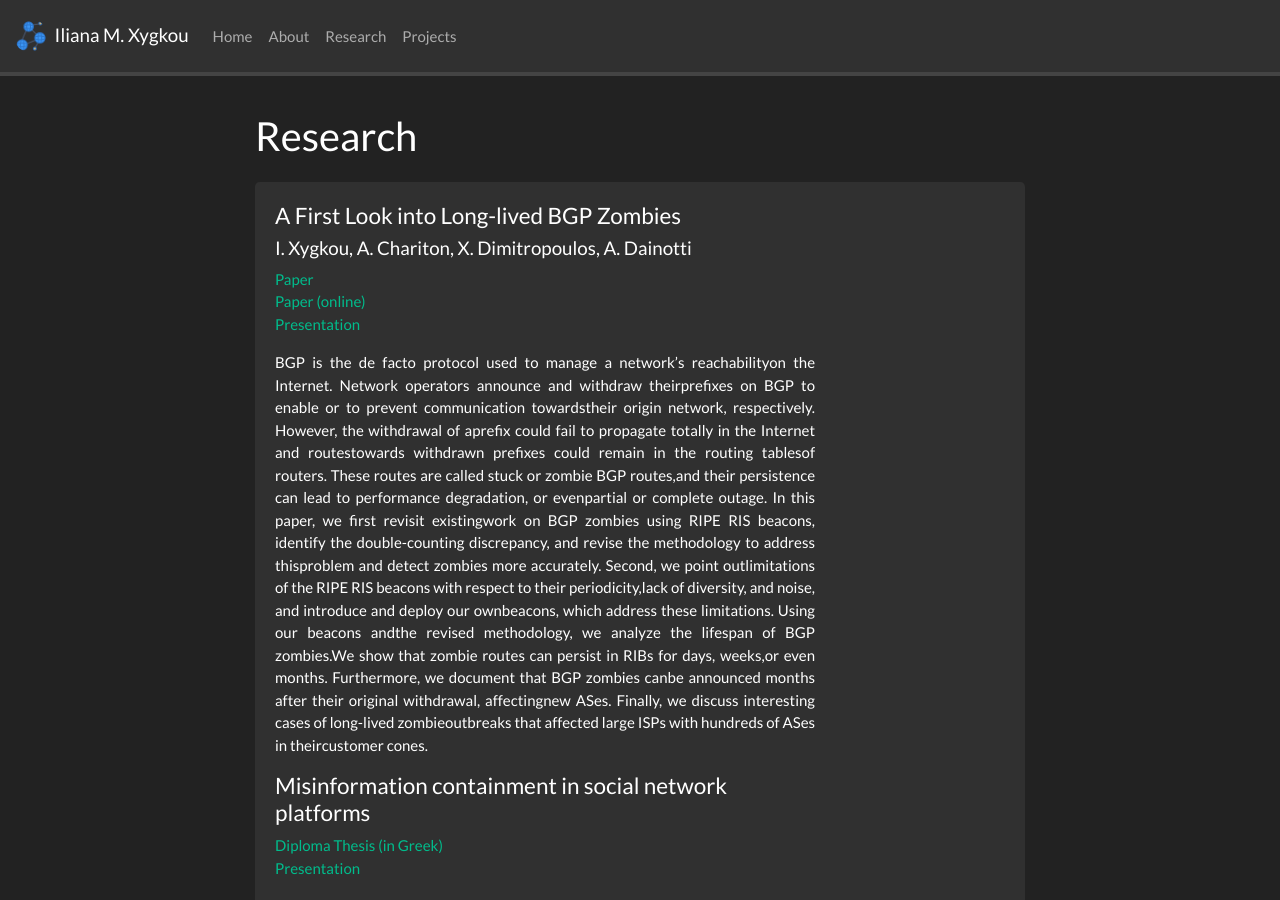
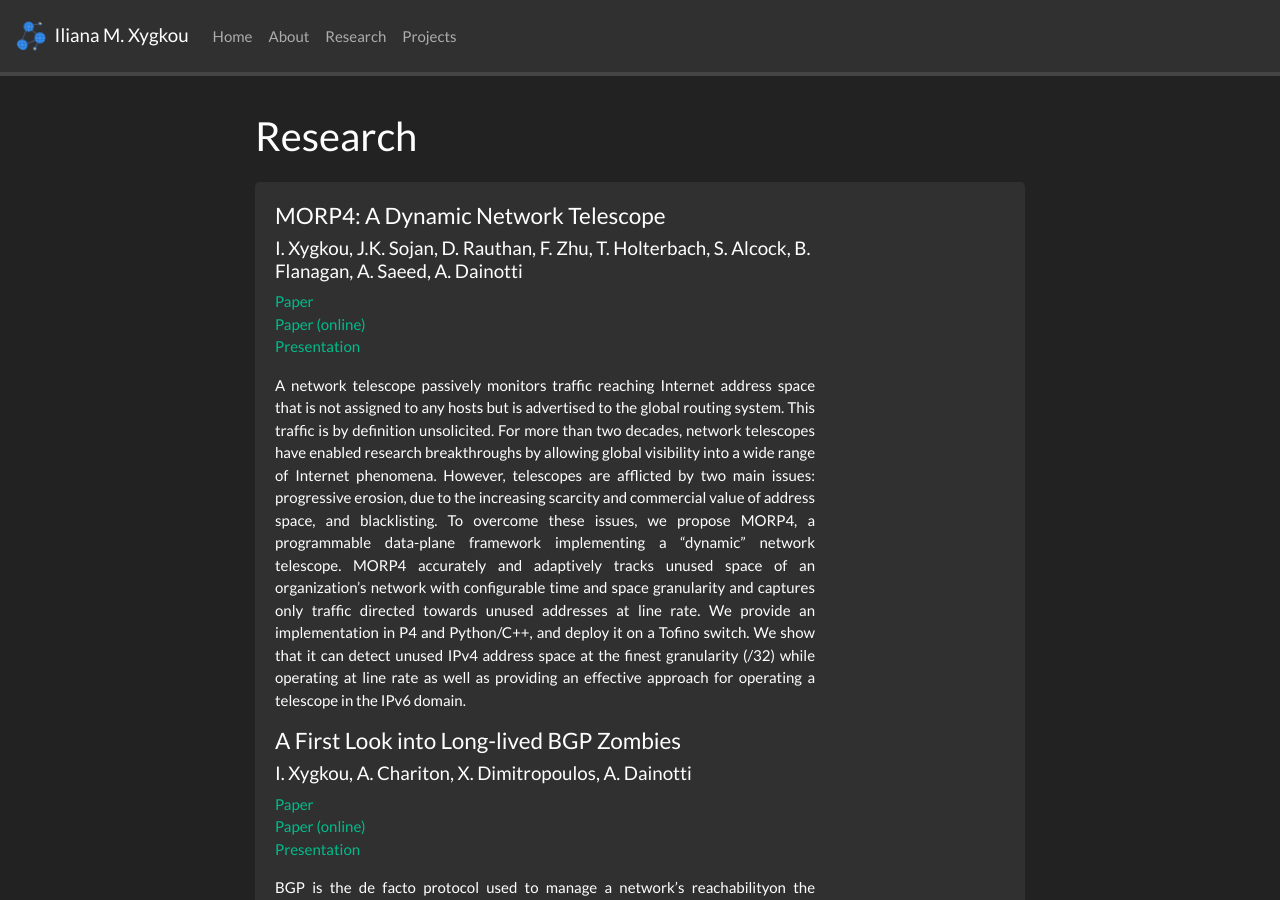
Before and after one commit to IlianaXn/ilianaxn.github.io, a Jekyll site: the page built from _pages/research.md, in a window 1280 px wide and 900 px high. Built offline with Jekyll 4.4.1, drawn with Linux system fonts in a browser that asks for light colours; nearby versions of some CDN libraries; a style sheet for code colours, icons or effects is not loaded.

Commit message:
Add MORP4 project details to research page
Added details about the MORP4 project, including authors, paper links, and a summary of its functionality.

```diff
--- a/_pages/research.md
+++ b/_pages/research.md
@@ -66,6 +66,13 @@ iframe {
 <div class="jumbotron">
 <div class="row align-items-end">
 <div class="col-md-9 col-sm-12">
+<h4>MORP4: A Dynamic Network Telescope</h4>
+ <h5>I. Xygkou, J.K. Sojan, D. Rauthan, F. Zhu, T. Holterbach, S. Alcock, B. Flanagan, A. Saeed, A. Dainotti</h5>
+ <a href="{{ site.url }}{{ site.baseurl }}/papers/morp4_dynamic_telescope.pdf" target="_blank">Paper</a><br/>
+ <a href="https://www.usenix.org/conference/nsdi26/presentation/xygkou">Paper (online)</a><br/>
+ <a href="{{ site.url }}{{ site.baseurl }}/presentations/nsdi-morp4-presentation.pdf" target="_blank">Presentation</a><br/>
+<p align="justify">A network telescope passively monitors traffic reaching Internet address space that is not assigned to any hosts but is advertised to the global routing system. This traffic is by definition unsolicited. For more than two decades, network telescopes have enabled research breakthroughs by allowing global visibility into a wide range of Internet phenomena. However, telescopes are afflicted by two main issues: progressive erosion, due to the increasing scarcity and commercial value of address space, and blacklisting. To overcome these issues, we propose MORP4, a programmable data-plane framework implementing a “dynamic” network telescope. MORP4 accurately and adaptively tracks unused space of an organization’s network with configurable time and space granularity and captures only traffic directed towards unused addresses at line rate. We provide an implementation in P4 and Python/C++, and deploy it on a Tofino switch. We show that it can detect unused IPv4 address space at the finest granularity (/32) while operating at line rate as well as providing an effective approach for operating a telescope in the IPv6 domain.
+</p>
  <h4>A First Look into Long-lived BGP Zombies</h4>
  <h5>I. Xygkou, A. Chariton, X. Dimitropoulos, A. Dainotti</h5>
  <a href="{{ site.url }}{{ site.baseurl }}/papers/imc-zombies.pdf" target="_blank">Paper</a><br/>
```
